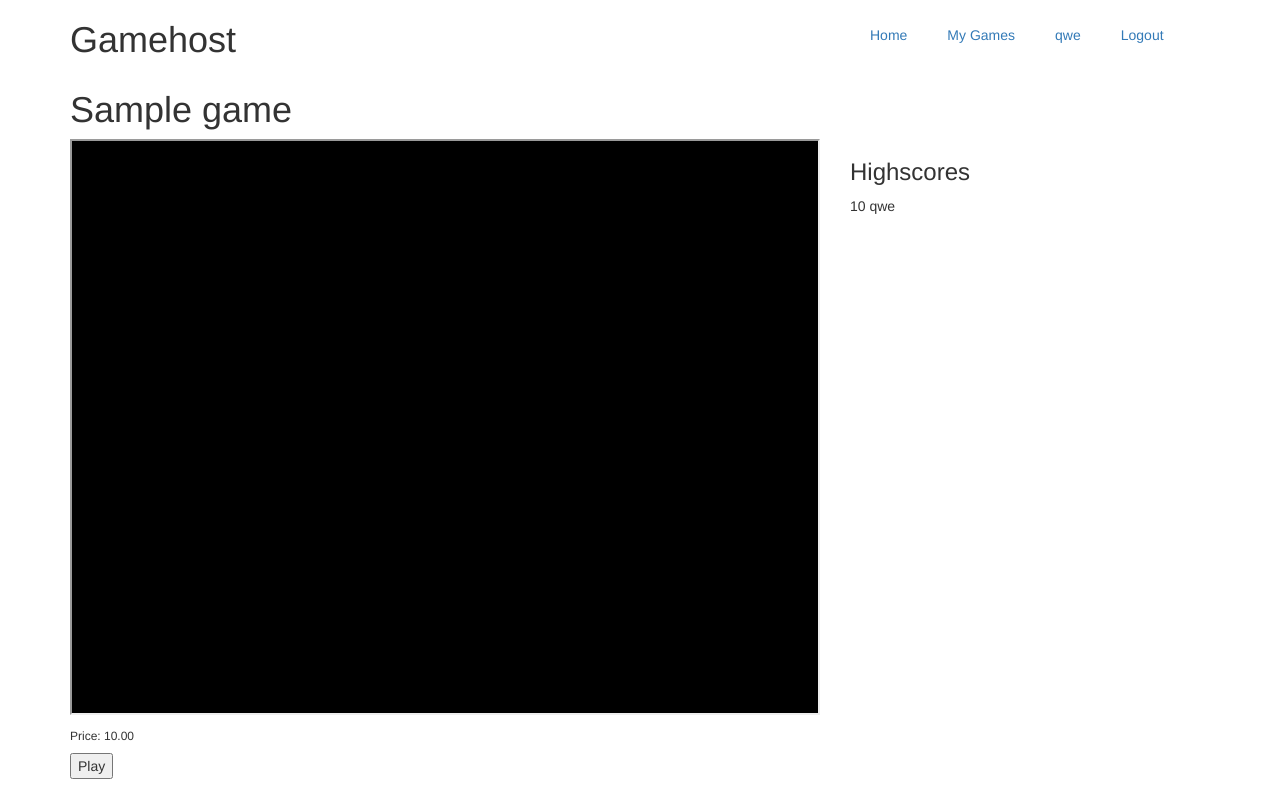
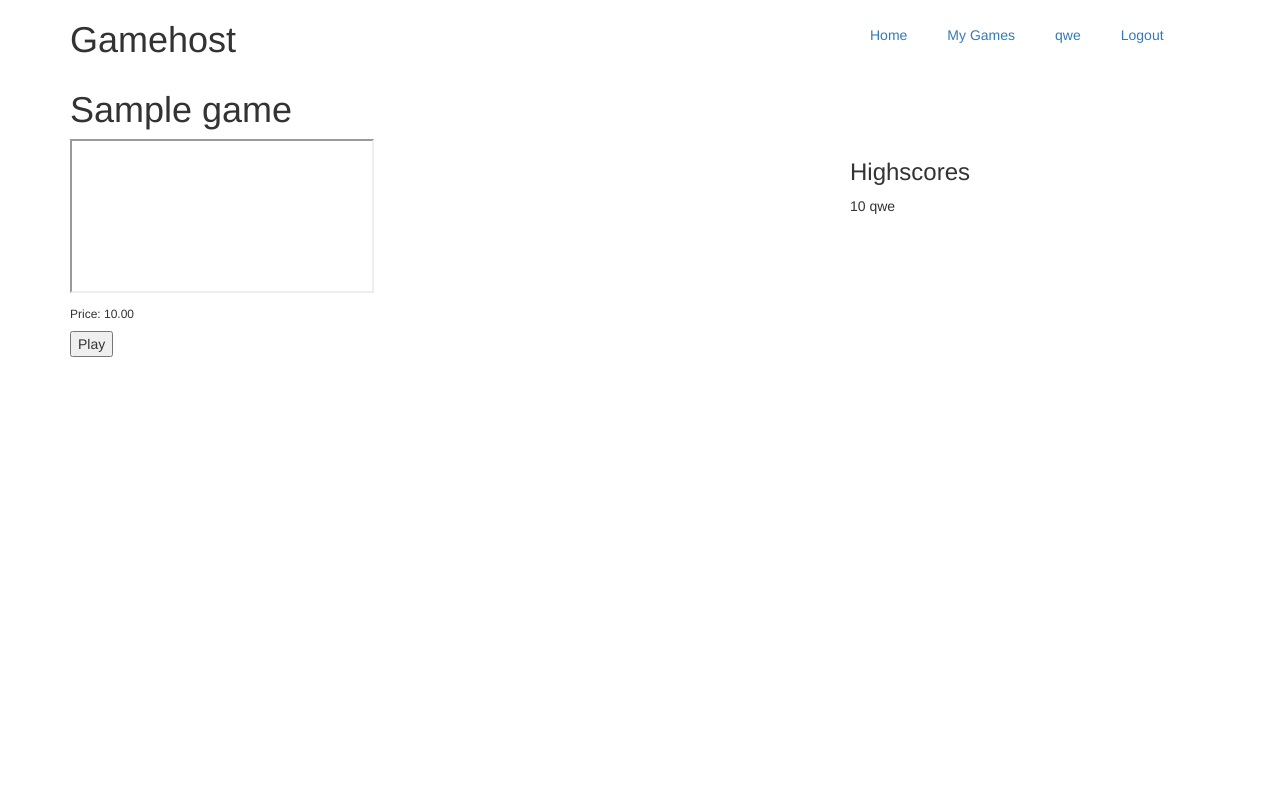
Before and after one commit to nikohakanen/Gamehost, a Django app: page /game/1/ in a window 1280 px wide. Run offline with Django 3.2, Linux system fonts and the light colour scheme; a user stored in the database is signed in; data comes from the database, SQL or seed files in the repository; tables that the repository leaves empty hold one stand-in row (values such as "Sample post"); some libraries are stand-ins or nearby versions.

Commit message:
Slight changes to the game view

```diff
--- a/gamehost/templates/game.html
+++ b/gamehost/templates/game.html
@@ -9,7 +9,7 @@
     </div>
     <div class="row">
       <div class="col-sm-8">
-        <iframe class="game" src={{ game.src}}></iframe>
+        <iframe class="game" src={{ game.src }}></iframe>
         <h6> Price: {{ game.price }}</h6>
         {% if has_purchased %}
           <button type="button">Play</button>
--- a/gameproject/static/layout.css
+++ b/gameproject/static/layout.css
@@ -64,7 +64,5 @@ header p {
 }
 
 .game {
-  width: 100%;
-  padding-top: 56.25%;
-  background: #000000;
+
 }
```
